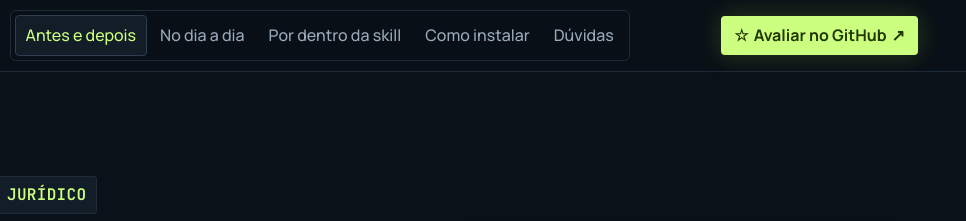
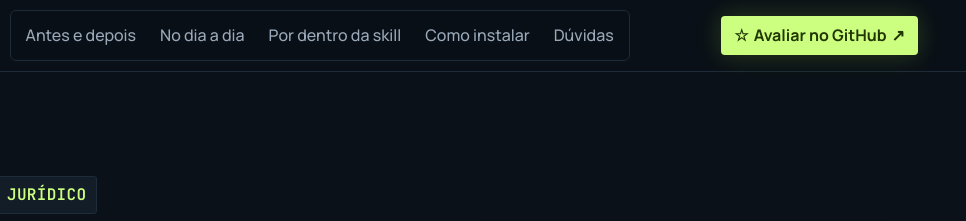
Before and after one commit to brunoflma/jusmanizer, a plain HTML site: page docs/index.html in a window 1280 px wide. Shown: the top 221 px of the page, 314-1280 px from the left. Drawn offline with Linux system fonts and the light colour scheme; no server answers.

Commit message:
fix: sync navigation highlight with visible sections

```diff
--- a/docs/assets/app.js
+++ b/docs/assets/app.js
@@ -215,7 +215,36 @@ menuButton.addEventListener("click", () => {
   menuButton.setAttribute("aria-label", open ? "Fechar navegação" : "Abrir navegação");
   byId("nav").classList.toggle("open", open);
 });
-byId("nav").querySelectorAll("a").forEach((link) => link.addEventListener("click", closeMenu));
+const navigationLinks = [...byId("nav").querySelectorAll('a[href^="#"]')];
+const navigationSections = navigationLinks.map((link) => ({ link, section: byId(link.hash.slice(1)) }));
+const header = document.querySelector(".header");
+function updateActiveNavigation() {
+  const marker = header.offsetHeight + Math.min(window.innerHeight * 0.2, 200);
+  let activeLink = null;
+  for (const { link, section } of navigationSections) {
+    if (section.getBoundingClientRect().top > marker) break;
+    activeLink = link;
+  }
+  navigationLinks.forEach((link) => {
+    if (link === activeLink) link.setAttribute("aria-current", "location");
+    else link.removeAttribute("aria-current");
+  });
+}
+let navigationUpdateQueued = false;
+function scheduleNavigationUpdate() {
+  if (navigationUpdateQueued) return;
+  navigationUpdateQueued = true;
+  window.requestAnimationFrame(() => {
+    navigationUpdateQueued = false;
+    updateActiveNavigation();
+  });
+}
+navigationLinks.forEach((link) => link.addEventListener("click", closeMenu));
+window.addEventListener("scroll", scheduleNavigationUpdate, { passive: true });
+window.addEventListener("resize", scheduleNavigationUpdate);
+window.addEventListener("hashchange", scheduleNavigationUpdate);
+window.addEventListener("pageshow", scheduleNavigationUpdate);
+scheduleNavigationUpdate();
 document.addEventListener("keydown", (event) => {
   if (event.key === "Escape" && menuButton.getAttribute("aria-expanded") === "true") {
     closeMenu();
--- a/docs/assets/editorial.css
+++ b/docs/assets/editorial.css
@@ -66,7 +66,7 @@ button:focus-visible, a:focus-visible, input:focus-visible, summary:focus-visibl
 nav { gap: 2px; padding: 4px; background: #090f16; border: 1px solid #1e2b38; border-radius: 6px; font-size: 16px; font-weight: 500; }
 nav a { padding: 6px 10px; border: 1px solid transparent; border-radius: 4px; white-space: nowrap; }
 nav a:hover, nav a:focus-visible { background: var(--surface); color: var(--green); }
-nav a:first-child { color: var(--green); background: var(--surface); border-color: var(--line); }
+nav a[aria-current="location"] { color: var(--green); background: var(--surface); border-color: var(--line); }
 .header-cta { flex: none; display: inline-flex; align-items: center; justify-content: center; gap: 5px; padding: 9px 13px; background: var(--green); color: #213600; border-radius: 4px; font-size: 16px; font-weight: 700; line-height: 1.3; box-shadow: 0 0 24px #a3e63535; white-space: nowrap; }
 .header-cta:hover { background: #dcffa9; }
 .header-cta-short { display: none; }
```
